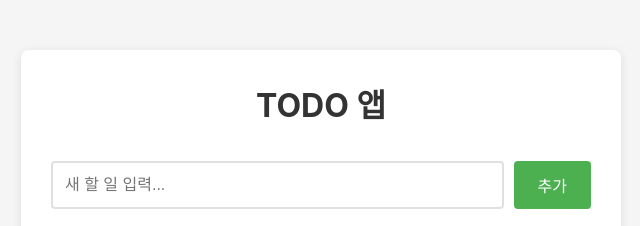
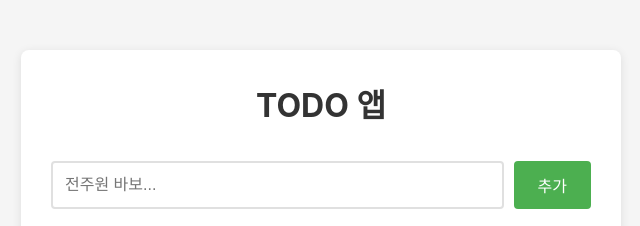
Before and after one commit to checki-new/information, a plain HTML site: page index.html in a window 1280 px wide. Shown: the top 226 px of the page, 319-959 px from the left. Drawn offline with Linux system fonts and the light colour scheme.

Commit message:
Update index.html

```diff
--- a/index.html
+++ b/index.html
@@ -10,7 +10,7 @@
     <div class="container">
         <h1>TODO 앱</h1>
         <div class="input-container">
-            <input type="text" id="todoInput" placeholder="새 할 일 입력...">
+            <input type="text" id="todoInput" placeholder="전주원 바보...">
             <button id="addButton">추가</button>
         </div>
         <div class="filter-container">
```
